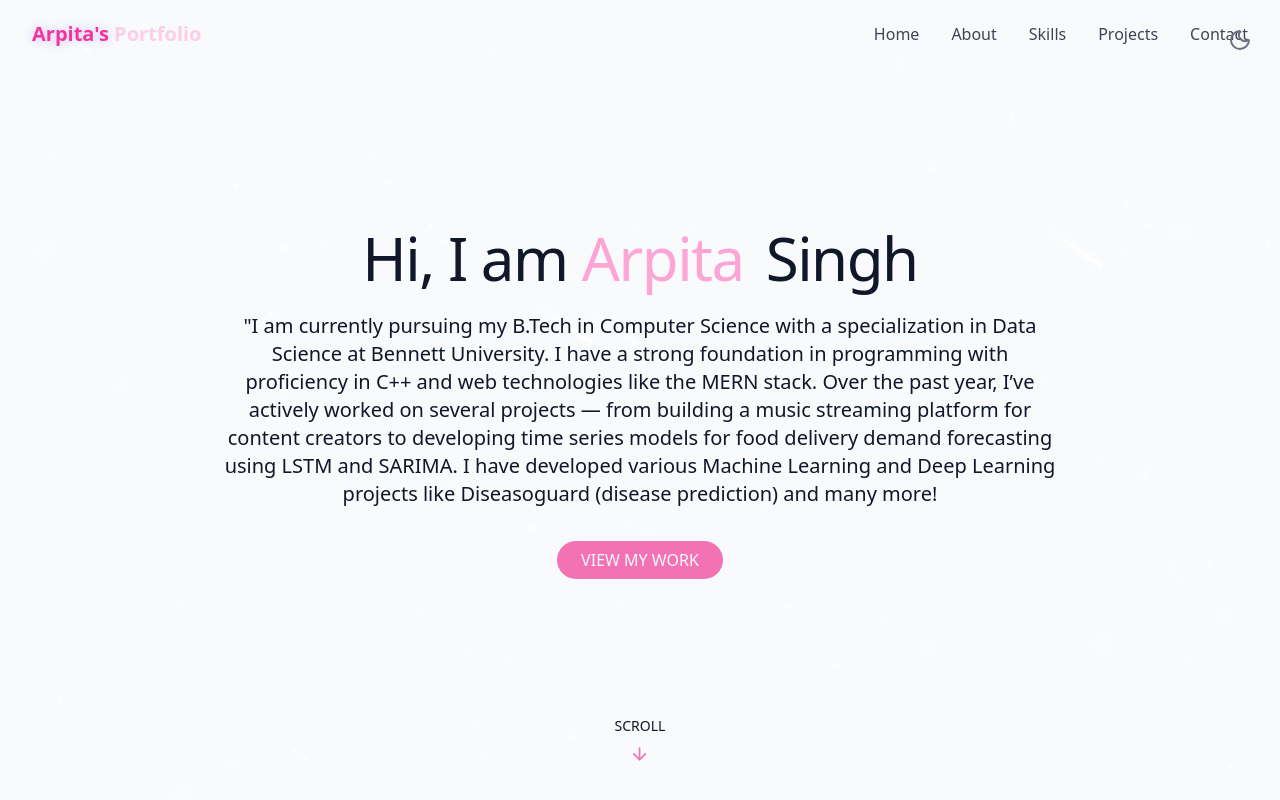
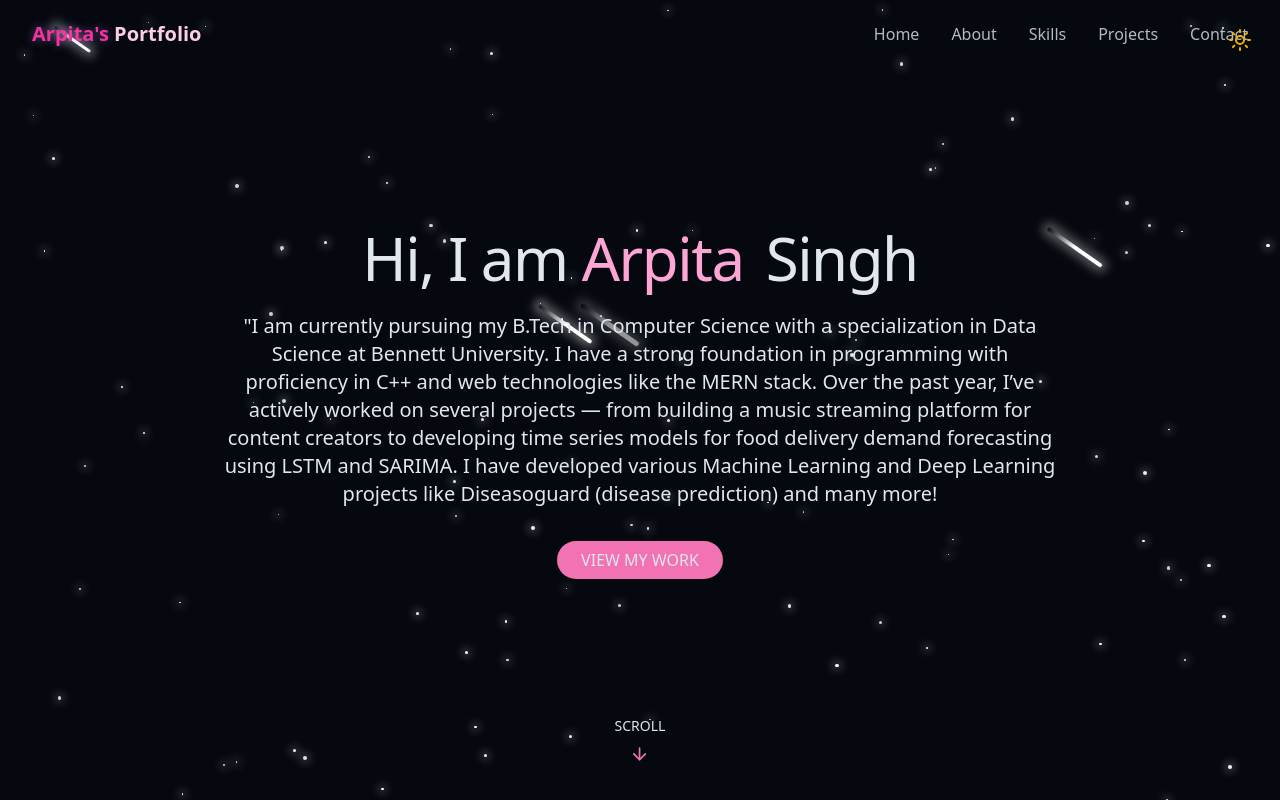
Before and after one commit to Arpita3012/portfolio, a React (Vite) app: page / in a window 1280 px wide. Shown: the top 800 px of the page. Built offline with nearby package versions, Linux system fonts and the light colour scheme.

Commit message:
Set dark mode as default and updated theme logic

```diff
--- a/src/components/ThemeToggle.jsx
+++ b/src/components/ThemeToggle.jsx
@@ -5,17 +5,19 @@ import {cn} from "@/lib/utils";
 export const ThemeToggle=()=>{
     const [isDarkMode, setIsDarkMode]=useState(false);
 
-    useEffect(()=>{
-        const storedTheme=localStorage.getItem("theme")
-        if(storedTheme=="dark"){
-            setIsDarkMode(true);
-            document.documentElement.classList.add("dark");
-        }
-        else{
-            localStorage.setItem("theme","light");
-            setIsDarkMode(false);
-        }
-    },[]);
+        useEffect(() => {
+            const storedTheme = localStorage.getItem("theme");
+
+            if (storedTheme === "dark" || storedTheme === null) {
+                document.documentElement.classList.add("dark");
+                localStorage.setItem("theme", "dark");
+                setIsDarkMode(true);
+            } else {
+                document.documentElement.classList.remove("dark");
+                setIsDarkMode(false);
+            }
+        }, []);
+
 
     const toggleTheme=()=>{
         if(isDarkMode){
```
